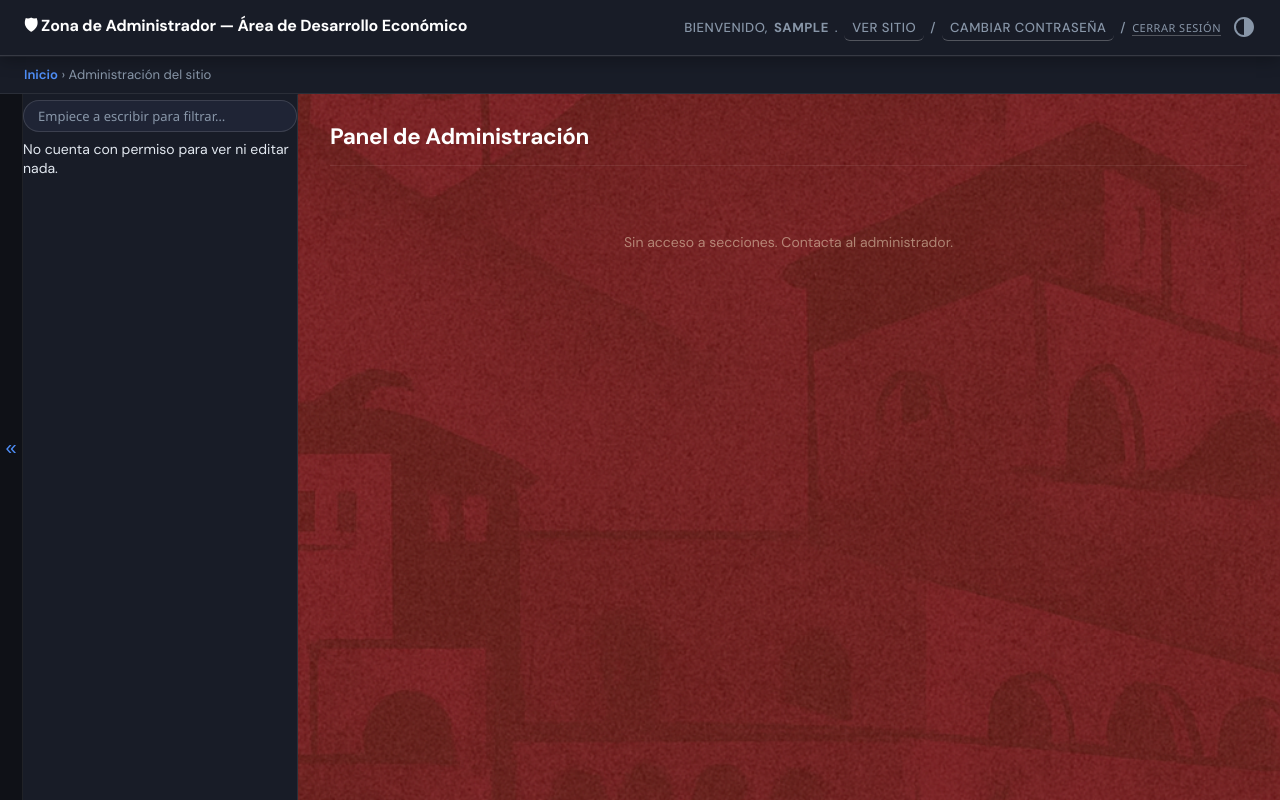
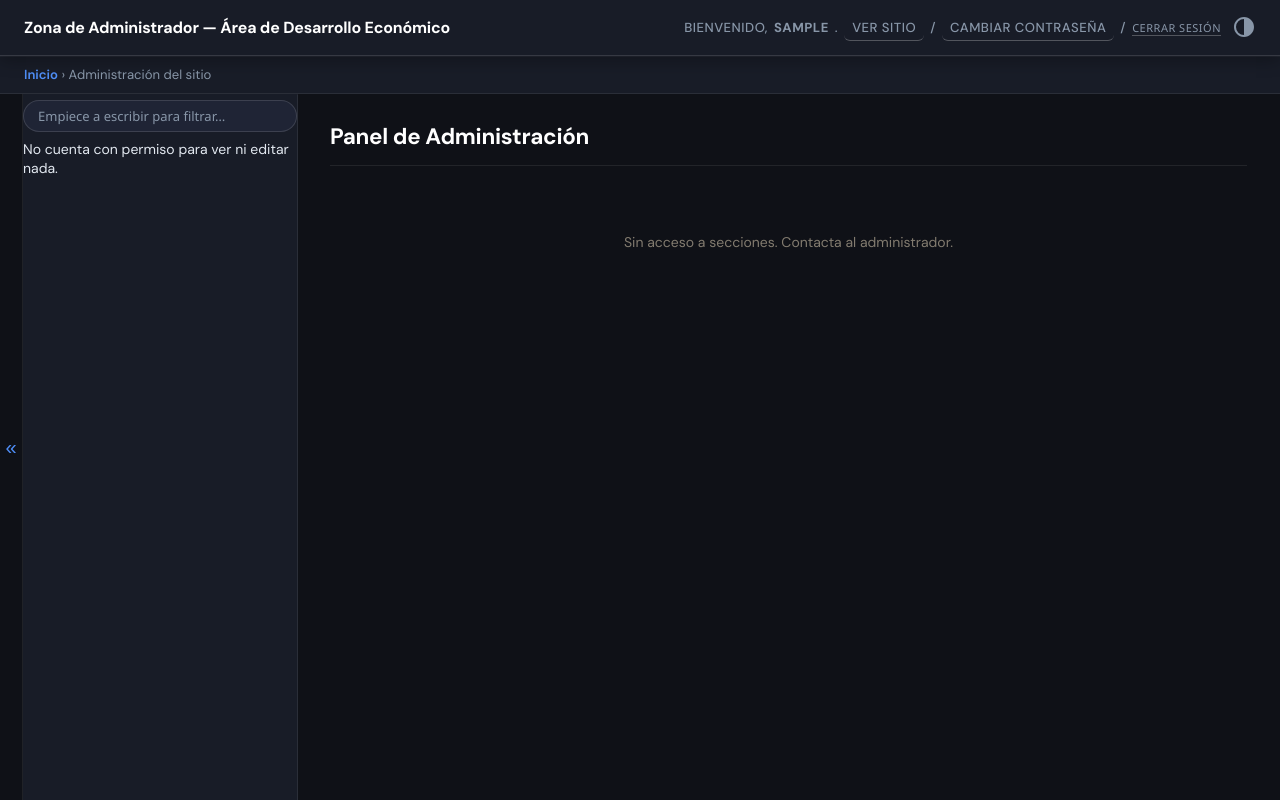
Before and after one commit to Jasongatobolador/convocatorias, a Django app: page /admin/ in a window 1280 px wide. Run offline with Django 5.2, Linux system fonts and the light colour scheme; the visitor is signed in with stand-in values (Sample User, id 1).

Commit message:
Update base_site.html

```diff
--- a/convocatorias/templates/admin/base_site.html
+++ b/convocatorias/templates/admin/base_site.html
@@ -6,7 +6,7 @@
 {% block branding %}
 <h1 id="site-name">
     <a href="{% url 'admin:index' %}">
-        🛡 Zona de Administrador — Área de Desarrollo Económico
+        Zona de Administrador — Área de Desarrollo Económico
     </a>
 </h1>
 {% endblock %}
@@ -15,38 +15,7 @@
 {{ block.super }}
 <link rel="preconnect" href="https://fonts.googleapis.com">
 <link rel="preconnect" href="https://fonts.gstatic.com" crossorigin>
-<link href="https://fonts.googleapis.com/css2?family=Montserrat:wght@700;800&family=Nunito:wght@400;600;700;800&display=swap" rel="stylesheet">
+<link href="https://fonts.googleapis.com/css2?family=DM+Sans:wght@400;500;600;700&family=DM+Mono:wght@400;500&display=swap" rel="stylesheet">
 <link rel="stylesheet" href="{% static 'convocatorias/CSS/admin_custom.css' %}">
 <link rel="stylesheet" href="{% static 'convocatorias/CSS/admin_responsive.css' %}">
-<style>
-/* ── Fondo imagen igual que detalle_convocatoria ── */
-html, body {
-    background-image: url("{% static 'convocatorias/img/fondo-acapulco.png' %}") !important;
-    background-repeat: no-repeat !important;
-    background-position: center center !important;
-    background-size: cover !important;
-    background-attachment: fixed !important;
-    background-color: transparent !important;
-}
-/* Overlay rojo tenue igual que detalle */
-body::before {
-    content: "";
-    position: fixed;
-    inset: 0;
-    background: rgba(92, 31, 31, 0.72) !important;
-    z-index: 0;
-    pointer-events: none;
-}
-#container, #header, #content-main, #content, .colMS, #changelist, #changelist-filter {
-    position: relative;
-    z-index: 1;
-}
-/* Ocultar botón de tema claro/oscuro que Django inyecta */
-#theme-toggle,
-button[data-theme-toggle],
-.theme-switcher,
-[data-action="theme-toggle"] {
-    display: none !important;
-}
-</style>
 {% endblock %}
```
